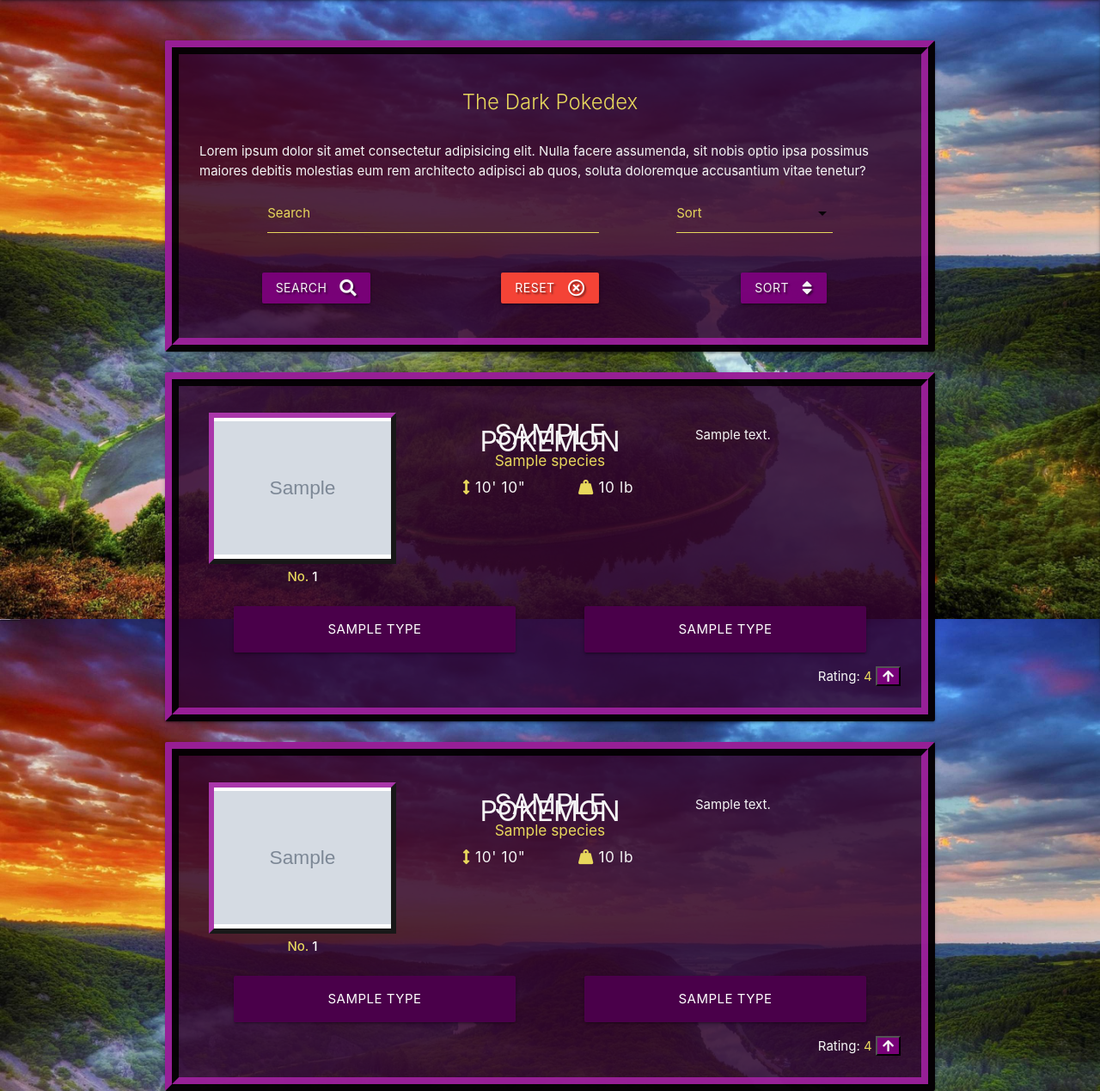
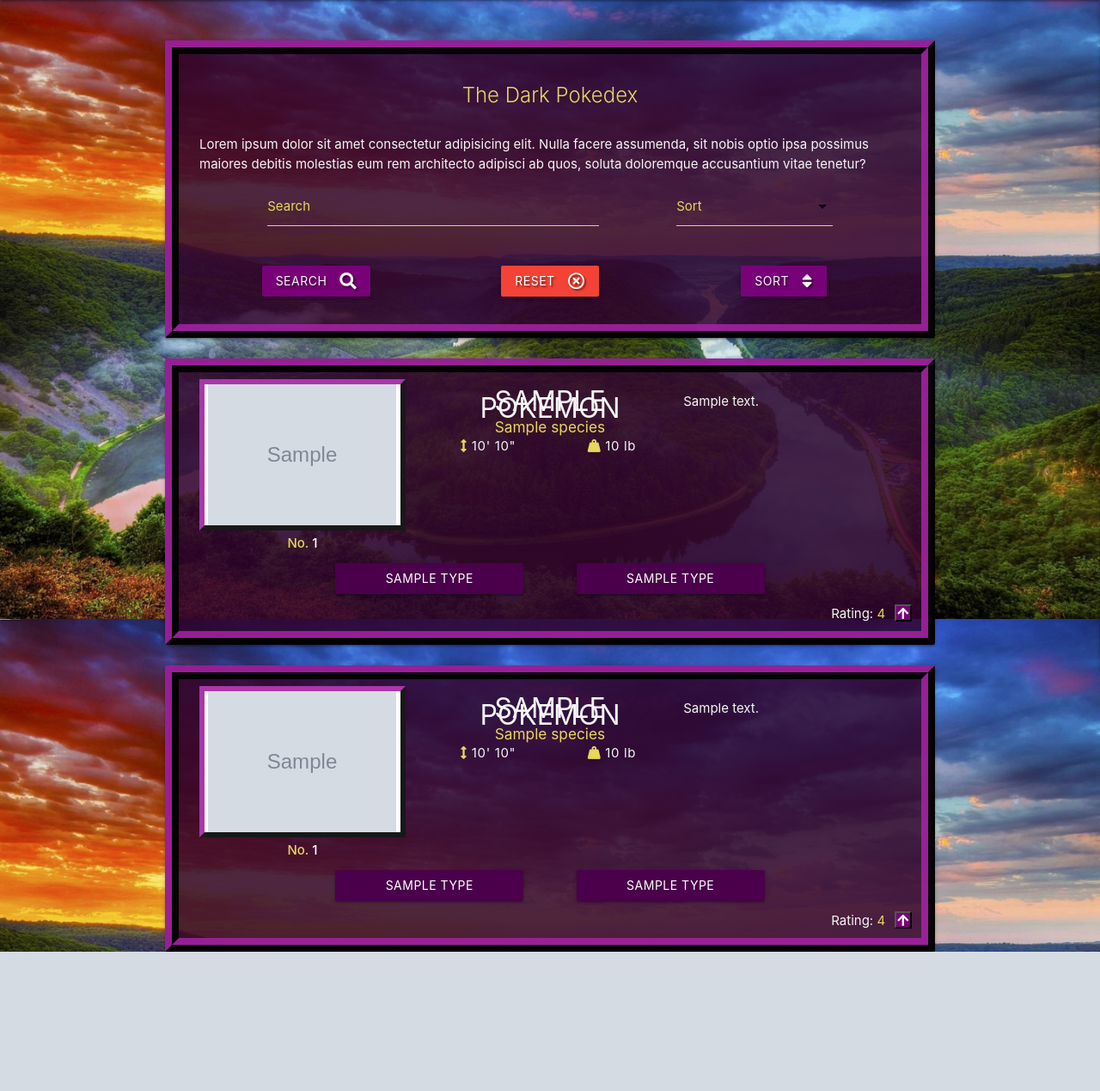
Before and after one commit to JamieM-Hub/JM-dark-pokedex, a Flask app: page /get_pokemon in a window 1280 px wide. Shown: the part 80-1349 px from the top of the page at 86% size. After the commit the page ends 1187 px from the top, so only its background shows below. Run offline with Flask 2, Linux system fonts and the light colour scheme; grey boxes marked "Sample" are stand-in pictures; a database or web service that is not in the repository returns one stand-in record (values such as "Sample title"); some libraries are stand-ins or nearby versions; some web fonts are replaced.

Commit message:
apply various minor style fixes to responsify pokedex page

```diff
--- a/static/css/style.css
+++ b/static/css/style.css
@@ -15,7 +15,7 @@
 }
 
 .pokedex-entry>form {
-    padding: 1vh 3vh !important;
+    padding: 1vh 3vh;
 }
 
 .row {
@@ -23,7 +23,7 @@
 }
 
 .card {
-    padding: 2vh;
+    padding: 0vh;
 }
 
 .btn-pokemon {
@@ -34,6 +34,14 @@
 
 .btn-type {
     width: 85%;
+    margin: 1.5vh;
+}
+
+.btn-rating {
+    height: 20px;
+    width: 20px;
+    padding: 0;
+    margin-left: 0.5vw;
 }
 
 .btn:hover,
@@ -189,7 +197,8 @@
 /* POKEDEX */
 
 .pokedex-entry {
-    padding: 2vh 0;
+    padding: 1vh 0;
+
     /* background-color: rgba(214, 197, 142, 0.35) !important; */
     /* background-color: rgba(88, 89, 38, 0.7) !important; */
     background-color: rgba(49, 4, 45, 0.85) !important;
@@ -214,7 +223,7 @@
 }
 
 .pokedex-entry>.center-align {
-    padding: 15px 25px;
+    /* padding: 15px 25px; */
 }
 
 .pokedex-under-img {
@@ -284,6 +293,10 @@
 
 .img-small {
     max-height: 20vh;
+}
+
+.rating {
+    padding: inherit 0;
 }
 
 /* TRAINER FORM */
@@ -431,11 +444,15 @@
     .img-small {
         height: 14vh;
     }
+
+    .btn-type {
+        margin: 1vh 0;
+    }
 }
 
 @media (max-width: 400px) {
     body {
-        font-size: 1.2vh !important;
+        font-size: 1.8vh;
     }
 
     .btn {
--- a/templates/pokemon.html
+++ b/templates/pokemon.html
@@ -71,6 +71,7 @@
 {% if pokedex %}
 {% for pokemon in pokedex %}
 
+<!-- pokedex entry -->
 <div class="row card pokedex-entry theme" id="{{ pokemon.dex_id }}">
     <!-- ensure user created pokemon display correct negative number -->
     {% if pokemon.dex_id > 1000 %}
@@ -80,20 +81,19 @@
     <!-- image and ID -->
     <div class="col s6 m4 center-align">
         <div class="row">
+
             <!-- image -->
             <div class="col s10 offset-s1 pokemon-img type-{{ pokemon.type[0] }}"
                 style="background-image: url('{{ pokemon.img_src }}');">
             </div>
 
             <!-- id -->
-            <div class="row pokedex-under-img">
-                <div class="col s4 offset-s4 pokedex-id header-color">
-                    {% if pokemon.dex_id < 1000 %}
-                    <strong>No. <span class="white-text">{{ pokemon.dex_id }}</span></strong>
-                    {% else %}
-                    <strong>No. <span class="white-text">{{ display_id }}</span></strong>
-                    {% endif %}
-                </div>
+            <div class="col s12 pokedex-under-img pokedex-id center-align header-color">
+                {% if pokemon.dex_id < 1000 %}
+                <strong>No. <span class="white-text">{{ pokemon.dex_id }}</span></strong>
+                {% else %}
+                <strong>No. <span class="white-text">{{ display_id }}</span></strong>
+                {% endif %}
             </div>
 
         </div>
@@ -112,7 +112,7 @@
             <br><br>
 
             <!-- height -->
-            <h6 class="col s12 m6 pokemon-stats">
+            <div class="col s12 m6 pokemon-stats">
                 <i class="fas fa-arrows-alt-v header-color"></i>
                 {% if pokemon.height[1]|int < 10 %}
                 {% set inches = "0" + pokemon.height[1] %}
@@ -120,13 +120,13 @@
                 {% else %}
                 {{ pokemon.height[0] }}' {{ pokemon.height[1] }}"
                 {% endif %}
-            </h6>
+            </div>
 
             <!-- weight -->
-            <h6 class="col s12 m6 pokemon-stats">
+            <div class="col s12 m6 pokemon-stats">
                 <i class="fas fa-weight-hanging header-color"></i>
                 {{ pokemon.weight }} lb
-            </h6>
+            </div>
 
         </div>
     </div>
@@ -139,17 +139,17 @@
     <!-- type(s)-->
     <form class="col s12 center-align" method="POST" action="{{ url_for('search_pokemon') }}">
         {% if pokemon.type[1] == "" %}
-        <div class="col s6 offset-s3 pokemon-type">
-            <input class="btn btn-large btn-type type-{{ pokemon.type[0] }}" id="query" name="query" type="submit"
+        <div class="col s6 offset-s3 m4 offset-m4 pokemon-type">
+            <input class="btn btn-type type-{{ pokemon.type[0] }}" id="query" name="query" type="submit"
                 value="{{ pokemon.type[0]|upper }}">
         </div>
         {% else %}
-        <div class="col s6 pokemon-type">
-            <input class="btn btn-large btn-type type-{{ pokemon.type[0] }}" id="query" name="query" type="submit"
+        <div class="col s6 m4 offset-m2 pokemon-type">
+            <input class="btn btn-type type-{{ pokemon.type[0] }}" id="query" name="query" type="submit"
                 value="{{ pokemon.type[0]|upper }}">
         </div>
-        <div class="col s6 pokemon-type">
-            <input class="btn btn-large btn-type type-{{ pokemon.type[1] }}" id="query" name="query" type="submit"
+        <div class="col s6 m4 pokemon-type">
+            <input class="btn btn-type type-{{ pokemon.type[1] }}" id="query" name="query" type="submit"
                 value="{{ pokemon.type[1]|upper }}">
         </div>
         {% endif %}
@@ -161,7 +161,7 @@
     </div>
 
     <!-- created by -->
-    <form class="col s6">
+    <form class="col s8">
         {% for trainer in trainers if pokemon.created_by|lower == trainer.username|lower %}
         {% set display_name = trainer.name %}
         <em>Discovered by <span class="header-color">{{ display_name }}</span></em>
@@ -169,25 +169,25 @@
     </form>
 
     <!-- rating -->
-    <form class="col s6 right-align">
+    <form class="col s4 rating right-align">
 
         <span>Rating: <span class="header-color">{{ pokemon.rating }}</span> </span>
         <!-- <div>Rated By: <span class="header-color">{{ pokemon.rated_by }}</span></div> -->
 
         {% if session['user'] and session['user'] not in pokemon.rated_by %}
-        <button class="theme" type="submit" name="action"
+        <button class="btn-rating theme" type="submit" name="action"
             formaction="{{ url_for('rate_pokemon', index=pokemon._id, unrate=False, _anchor=pokemon.dex_id+1) }}">
             <i class="fa fa-arrow-up" aria-hidden="true"></i>
         </button>
 
         {% elif session['user'] and session['user'] in pokemon.rated_by %}
-        <button class="theme-reverse" type="submit" name="action"
+        <button class="btn-rating theme-reverse" type="submit" name="action"
             formaction="{{ url_for('rate_pokemon', index=pokemon._id, unrate=True, _anchor=pokemon.dex_id+1) }}">
             <i class="fa fa-arrow-up" aria-hidden="true"></i>
         </button>
 
         {% elif not session['user'] %}
-        <button class="theme" type="submit" name="action" formaction="{{ url_for('login') }}">
+        <button class="btn-rating theme" type="submit" name="action" formaction="{{ url_for('login') }}">
             <i class="fa fa-arrow-up" aria-hidden="true"></i>
         </button>
 
```
